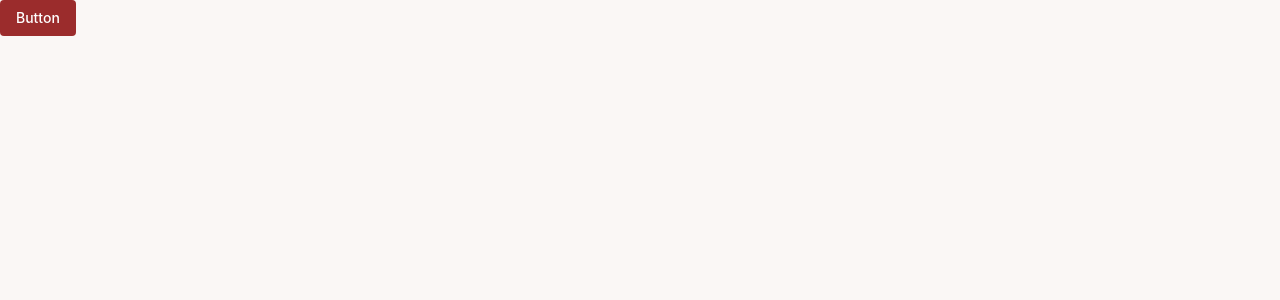
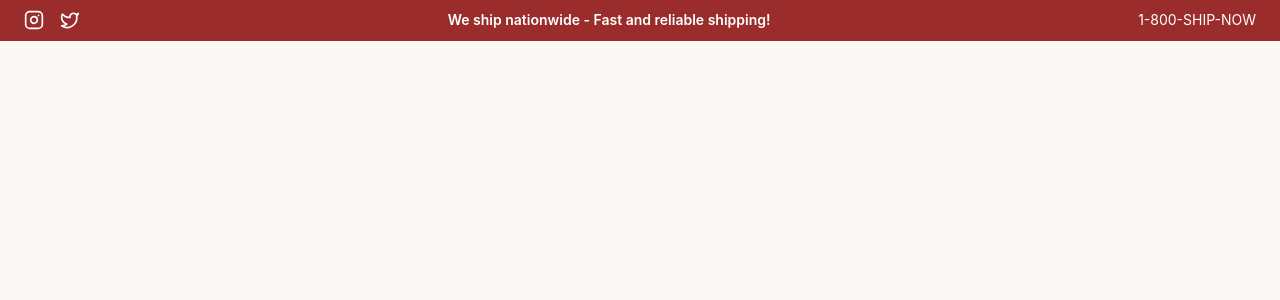
Before and after one commit to model-map/Gardenpad, a React (Vite) app in the folder client/: page / in a window 1280 px wide. Shown: the top 300 px of the page. Built offline with nearby package versions, Linux system fonts and the light colour scheme.

Commit message:
Header: Create Top Banner

```diff
--- a/client/package.json
+++ b/client/package.json
@@ -19,6 +19,7 @@
     "lucide-react": "^0.552.0",
     "react": "^19.1.1",
     "react-dom": "^19.1.1",
+    "react-router-dom": "^7.9.5",
     "tailwind-merge": "^3.3.1",
     "tailwindcss": "^4.1.16"
   },
--- a/client/src/App.tsx
+++ b/client/src/App.tsx
@@ -1,9 +1,19 @@
-import { Button } from "./components/ui/button";
+import { BrowserRouter, Route, Routes } from "react-router-dom";
+import UserLayout from "./components/layout/UserLayout";
 
 export default function App() {
   return (
-    <div className="">
-      <Button>Button</Button>
-    </div>
+    <BrowserRouter>
+      {/*
+    gardenpad.com/home
+    gardenpad.com/products
+    gardenpad.com/cart
+    */}
+      <Routes>
+        {/* USER LAYOUT */}
+        <Route path="/" element={<UserLayout />}></Route>
+        {/* ADMIN LAYOUT */}
+      </Routes>
+    </BrowserRouter>
   );
 }
--- /dev/null
+++ b/client/src/components/common/Header.tsx
@@ -0,0 +1,13 @@
+import { TopBanner } from "../top-banner";
+
+const Header = () => {
+  return (
+    <div>
+      {/* Top Banner */}
+      <TopBanner />
+      {/* Navbar */}
+      {/* Card Drawer */}
+    </div>
+  );
+};
+export default Header;
--- a/client/src/components/layout/UserLayout.tsx
+++ b/client/src/components/layout/UserLayout.tsx
@@ -1,4 +1,15 @@
+import Header from "../common/Header";
+
 const UserLayout = () => {
-  return <div>UserLayout</div>;
+  return (
+    <div>
+      {/*
+    Header
+    Main
+    Footer
+    */}
+      <Header />
+    </div>
+  );
 };
 export default UserLayout;
--- /dev/null
+++ b/client/src/components/top-banner.tsx
@@ -0,0 +1,39 @@
+import { Instagram, Twitter } from "lucide-react";
+
+export function TopBanner() {
+  return (
+    <header className="w-full border-b border-primary/20 bg-primary">
+      <div className="flex h-10 items-center justify-between px-6">
+        {/* Left Section - Social Links */}
+        <div className="flex gap-4">
+          <a
+            href="https://instagram.com"
+            target="_blank"
+            rel="noopener noreferrer"
+            className="text-primary-foreground hover:text-secondary transition-colors duration-200"
+            aria-label="Instagram"
+          >
+            <Instagram className="size-5" />
+          </a>
+          <a
+            href="https://twitter.com"
+            target="_blank"
+            rel="noopener noreferrer"
+            className="text-primary-foreground hover:text-secondary transition-colors duration-200"
+            aria-label="Twitter"
+          >
+            <Twitter className="size-5" />
+          </a>
+        </div>
+
+        {/* Middle Section - Message */}
+        <div className="text-center text-sm font-semibold text-primary-foreground">
+          We ship nationwide - Fast and reliable shipping!
+        </div>
+
+        {/* Right Section - Phone Number */}
+        <div className="text-sm text-primary-foreground">1-800-SHIP-NOW</div>
+      </div>
+    </header>
+  );
+}
```
Also changed, not shown: 2 other files (tests, documents, lock files or other folders).
